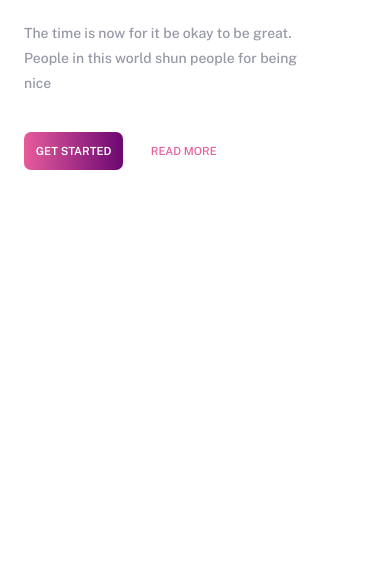
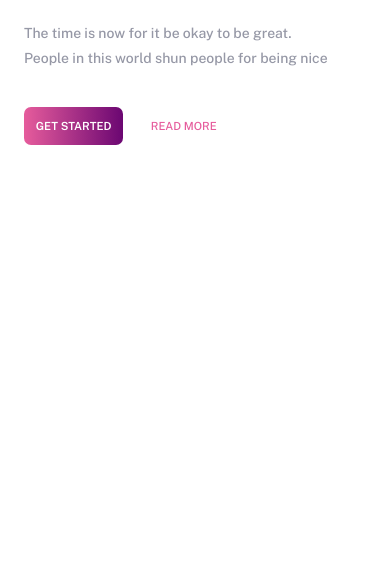
Before and after one commit to MdMuneer/UI-Mock-Up, a website: page index.html in a window 390 px wide. Shown: the part 261-844 px from the top of the page. Drawn offline with nearby package versions, Linux system fonts and the light colour scheme.

Commit message:
Update style.css

```diff
--- a/css/style.css
+++ b/css/style.css
@@ -308,7 +308,7 @@ p {
   @media (max-width: 39.9375em) {
     .main__text p {
       margin-left: 0rem;
-      width: 18rem; } }
+      width: 19rem; } }
 
 .main__cta {
   margin-right: 1rem; }
```
